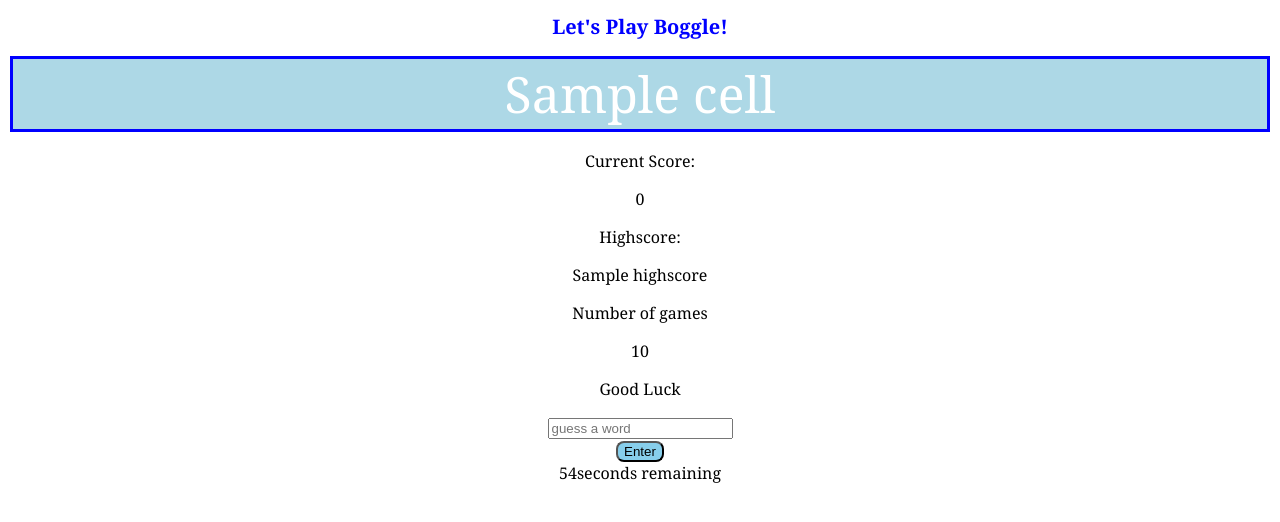
After one commit to hcour97/flask-boggle, a Flask app: template templates/board.html in a window 1280 px wide. The commit adds this page. Shown: the top 522 px of the page. Run offline with Flask 3, Linux system fonts and the light colour scheme; the template is opened without the code that fills it: most values are stand-ins (such as "Sample title", 1, 10 or a date in 2020); parts of the project's set-up code (start-up, migrations or seed data) failed here and were passed over; some libraries are stand-ins or nearby versions.

Commit message:
fixed submit bug and scoring

```diff
--- a/app.py
+++ b/app.py
@@ -1,12 +1,25 @@
 from flask import Flask, request, session, render_template, jsonify
+from flask_debugtoolbar import DebugToolbarExtension
 from boggle import Boggle
+import sys
+import json
 
 app = Flask(__name__)
 app.config["SECRET_KEY"] = "so-secret"
+app.config["TESTING"] = True
+app.config["DEBUG_TB_HOSTS"] = ["dont-show-debug-toolbar"]
+debug = DebugToolbarExtension(app)
+app.secret_key = "secret!"
 
 boggle_game = Boggle()
+words = set(boggle_game.words)
 
 @app.route("/")
+def start():
+    """Show instruction page."""
+    return render_template("index.html")
+
+@app.route("/board")
 def show_board():
     """Show gameboard"""
     board = boggle_game.make_board()
@@ -14,19 +27,23 @@ def show_board():
     highscore = session.get("highscore", 0)
     nplays = session.get("nplays",0)
 
-    return render_template("index.html", board=board, highscore=highscore, nplays=nplays)
+    return render_template("board.html", board=board, highscore=highscore, nplays=nplays)
 
-@app.route("/check-word")
+@app.route("/board/check")
 def check_word():
     """Checks user word to see if it is valid."""
 
-    word = request.form["word"]
-    board = session["board"]
+    word = request.args["word"] # get word from the form
+    board = session["board"] # get the board from saved session
+    # should return a string: "ok", "not-on'board", "not-word"
     response = boggle_game.check_valid_word(board, word)
+    # print('Hello world!', file = sys.stderr)
+    return jsonify({'result': response})
 
-    return jsonify({"result:", response})
+    # respond with JSON because AJAX request was made to server
+    # return jsonify({"result:", response})
 
-@app.route("/post-score", methods=["POST"])
+@app.route("/board/score", methods=["POST"])
 def post_score():
     """Receive score, update nplays, update highscore if necessary"""
 
@@ -38,3 +55,5 @@ def post_score():
     session["highscore"] = max(score, highscore)
 
     return jsonify(brokenRecord = score > highscore)
+
+# print('This is standard output', file=sys.stdout)
--- a/static/script.js
+++ b/static/script.js
@@ -1,78 +1,35 @@
+'use strict';
+
 class BoggleGame{
     // make a new boggle game
 
-    constructor(boardId, secs = 60) {
+    constructor(secs = 60) {
+        this.words = new Set();
+        this.score = 0;
+
         this.secs = secs;
         this.showTimer();
-        this.score = 0;
-        this.words = new Set();
-        this.board = $("#" + boardId);
+
+        // this.board = $("#" + boardId);
 
         this.timer = setInterval(this.tick.bind(this), 1000);
 
-        $(".add-word", this.board).on("submit", this.handleSubmit.bind(this));
+        // $(".add-word", this.board).on("submit", this.handleSubmit.bind(this));
+    }
+
+    showMessage(msg) {
+        $('#messages').text(msg);
+        console.log(msg);
     }
 
     // show word in list
     showWord(word){
-        $(".words", this.board).append($("<li>", {text: word}));
-    }
-    // show score in html
-    showScore() {
-        $(".score", this.board).text(this.score);
+        // $(".words", this.board).append($("<li>", {text: word}));
+        $(".words").append($("<li>", {text: word}));
     }
 
-    // show status message
-    showMessage(message, cls) {
-        $(".msg", this.board)
-        .text(message)
-        .removeClass()
-        .addClass(`msg ${cls}`);
-    }
-
-    // handle submission, if new & valid, add to score & show
-    async handleSubmit(e) {
-        e.preventDefault();
-        // get the word from the form:
-
-        const $word = $(".word", this.board);
-        let word = $word.val();
-        if (!word) return;
-
-        // check if word is unique:
-        if (this.words.has(word)) {
-            this.showMessage(`Already found ${word}`, "err");
-            return;
-        }
-
-        // verify the input is a word:
-        const response = await axios.get("/check-word", {params: {word : word}});
-        // show message for not a word
-        if (response.data.result === "not-word") {
-            this.showMessage(`${word} is not a valid word`, "err")
-        }
-
-        // show message for not a word on this board
-        else if (response.data.result === "not-on-board") {
-            this.showMessage(`${word} cannot be found on the board`, "err")
-        }
-
-        // else: show the word, increase score, append to words, and show valid message
-        else {
-            this.showWord(word);
-            this.score += word.length;
-            this.showScore();
-            this.words.add(word);
-            this.showMessage(`great find! ${word} has been added.`, "ok")
-        }
-
-        // reset word value:
-        $word.val("").focus();
-    }
-
-    // update timer
     showTimer() {
-        $(".timer", this.board).text(this.secs);
+        $("#countdown").text(this.secs);
     }
 
     // update timer with passing seconds
@@ -82,6 +39,8 @@ class BoggleGame{
 
         if (this.secs === 0) {
             clearInterval(this.timer);
+            document.getElementById("word").disabled = true;
+            document.getElementById("word-submit-button").disabled = true;
             await this.scoreGame();
         }
     }
@@ -89,12 +48,53 @@ class BoggleGame{
     // update score
 
     async scoreGame() {
-        $(".add-word", this.board).hide();
-        const response = await axios.post("/post-score", {score:this.score});
+        // $(".add-word", this.board).hide();
+        const response = await axios.post("/board/score", {score:this.score});
         if (response.data.brokeRecord) {
-            this.showMessage(`New record: ${this.score}`, "ok");
+            this.showMessage(`New record: ${this.score}`);
         } else {
-            this.showMessage(`Final score: ${this.score}`, "ok");
+            this.showMessage(`Final score: ${this.score}`);
         }
     }
-}
+
+    async checkWord(e) {
+        e.preventDefault();
+        /* using JQuery and axios, make an AJAX request to send it to the server */
+        const word = $("input#word").val().toLowerCase();
+        const response = await axios.get(`${window.origin}/board/check`, {params : {word}});
+        console.log(response);
+
+        if (response.data.result === "ok") {
+            // check if word is unique:
+            if (this.words.has(word)) {
+                this.showMessage(`Already found ${word}`);
+                console.log('this words list already has the word entered');
+            }
+            else {
+                /* If a valid word is guessed, add its score and update on the page */
+                this.words.add(word);
+                this.score += word.length;
+                $('#score').text(`${this.score}`);
+                this.showWord(word);
+                this.displayMsg("You got it!");
+                $('input#word').val('')
+                console.log('this word added to words')
+            }
+        } else if (response.data.result === "not-on-board") {
+            this.showMessage(`sorry, ${word} was not found on board`);
+            console.log('response.data.result was not a word');
+
+        } else {
+            this.showMessage(`hmm... ${word} was not recognized`);
+            console.log('response.data.result not a word');
+        }
+        $('input#word').val('');
+    }
+};
+
+const boggleGame = new BoggleGame();
+
+$('#word-submit-form').on('submit', async function(event){
+    await boggleGame.checkWord(event);
+    console.log('form submitted')
+});
--- a/static/style.css
+++ b/static/style.css
@@ -13,7 +13,7 @@ h1 {
     color: blue;
 }
 
-.board tr td {
+#board tr td {
     border: 3px solid blue;
 
     font-size: 50px;
--- /dev/null
+++ b/templates/base.html
@@ -0,0 +1,22 @@
+<!DOCTYPE html>
+<html lang="en">
+<head>
+    <meta charset="UTF-8">
+    <meta http-equiv="X-UA-Compatible" content="IE=edge">
+    <meta name="viewport" content="width=device-width, initial-scale=1.0">
+    <title>Boggle Game</title>
+    <link rel="stylesheet" href="/static/style.css">
+</head>
+<body>
+
+<div>
+    <h1>Let's Play Boggle!</h1>
+</div>
+    {% block content %} {% endblock %}
+</body>
+
+<script src="http://unpkg.com/jquery"></script>
+<script src="https://unpkg.com/axios@0.19.0/dist/axios.js"></script>
+<script src="/static/script.js"></script>
+
+</html>
--- /dev/null
+++ b/templates/board.html
@@ -0,0 +1,54 @@
+{% extends 'base.html' %}
+<!-- Display the board using a Jinja Template -->
+<!-- Use the boggle.py file to generate a board and send to the jinja template -->
+
+{% block content %}
+<div class="container"></div>
+ <div class="container">
+    <table id="board" class="gride-container">
+         <tbody>
+             {% for row in board %}
+             <tr>
+                 {% for cell in row %}
+                 <td> {{ cell }} </td>
+                 {% endfor %}
+             </tr>
+             {% endfor %}
+    </tbody>
+    </table>
+    </div>
+
+    <div class="container">
+        <div class="row">
+            <div class="col">
+                <p>Current Score:</p> <p id="score">0</p>
+            </div>
+            <div class="col">
+                <p>Highscore:</p> <p id="highscore">{{ highscore }}</p>
+            </div>
+            <div class="col">
+                <p>Number of games</p> <p id="nplays"> {{ nplays }}</p>
+            </div>
+        </div>
+    </div>
+
+    <div class="" id="messages">
+        <p>Good Luck</p>
+    </div>
+
+    <form method="POST" id="word-submit-form" class="form-inline">
+        <div class="form-group mb-2">
+        <input type="input" class="" id="word" placeholder="guess a word" name="word" required>
+        </div>
+        <button type="submit" id="word-button" class="btn btn-primary mb2">Enter</button>
+    </form>
+
+    <span id="countdown">60</span><span>seconds remaining</span>
+
+     <ul class="words list-group">
+         <!-- Display list of found words here -->
+     </ul>
+
+    </div>
+
+    {% endblock %}
```
Also changed, not shown: templates/index.html (+13 -52 lines).
